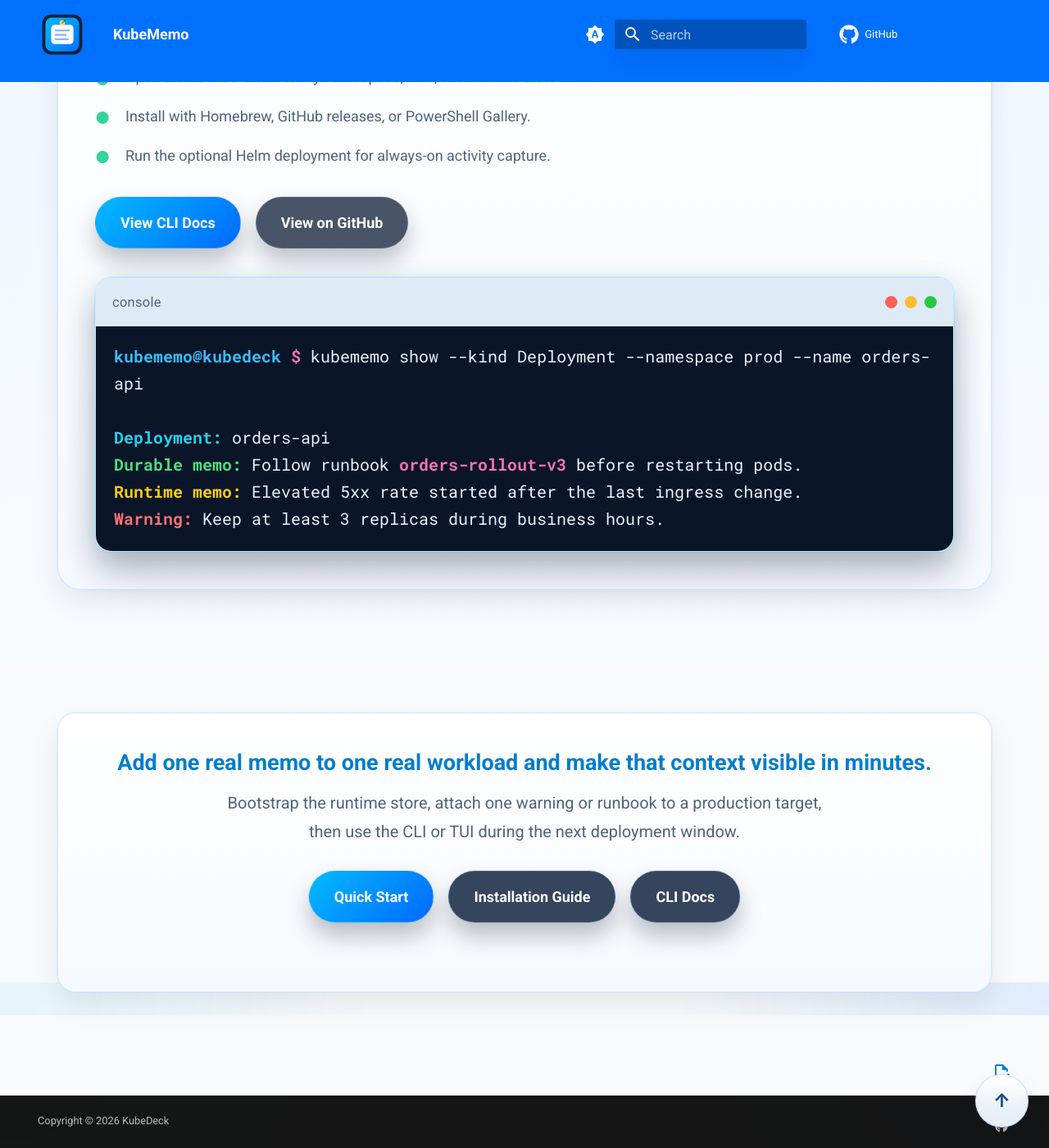
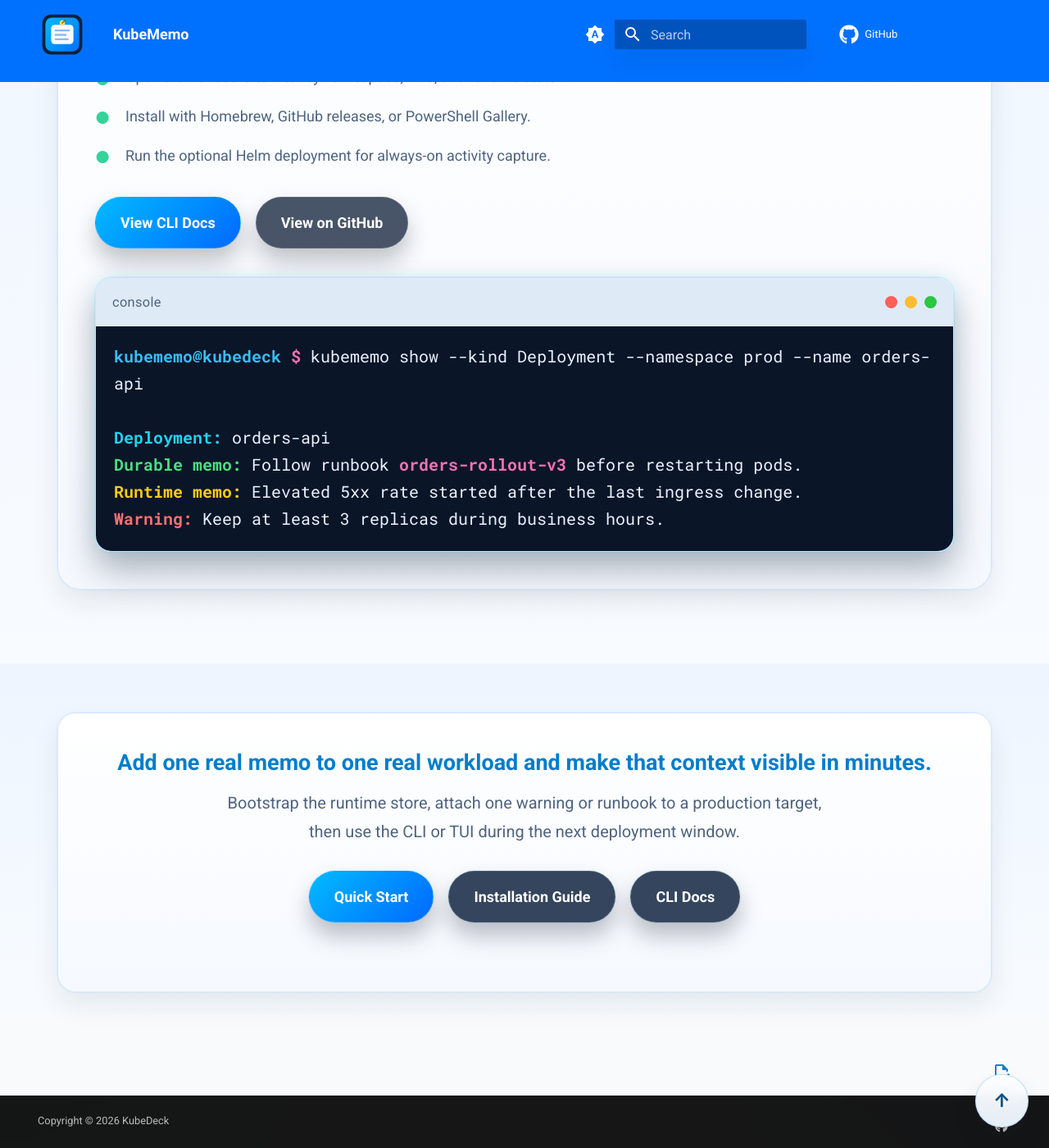
Before and after one commit to KubeDeckio/KubeMemo, an MkDocs documentation site: the page built from docs/index.md, in a window 1280 px wide and 1400 px high, scrolled down 4402 px. Shown: the whole window at 82% size. Built offline with MkDocs 1.6.1 and Material for MkDocs 9.7.7, drawn with Linux system fonts in a browser that asks for light colours; comment, search, counter and statistics services are not loaded.

Commit message:
feat: enhance home section with call-to-action styling and update layout

```diff
--- a/docs/stylesheets/extra.css
+++ b/docs/stylesheets/extra.css
@@ -1069,6 +1069,10 @@
   background: linear-gradient(180deg, rgba(12, 26, 46, 0.92), rgba(17, 35, 61, 0.96));
 }
 
+.km-home-section--cta {
+  background: linear-gradient(180deg, rgba(15, 27, 47, 0.98), rgba(16, 29, 51, 0.98));
+}
+
 .km-home-section-heading {
   max-width: 860px;
   margin: 0 auto 2rem;
@@ -1536,6 +1540,11 @@
   background: linear-gradient(180deg, #edf5ff, #f8fbff);
 }
 
+[data-md-color-scheme="default"] .km-home-section--cta,
+[data-md-color-scheme="light"] .km-home-section--cta {
+  background: linear-gradient(180deg, #eef5ff, #f7fbff);
+}
+
 [data-md-color-scheme="default"] .km-home-command-card code,
 [data-md-color-scheme="default"] .km-home-terminal-window code,
 [data-md-color-scheme="light"] .km-home-command-card code,
--- a/overrides/home.html
+++ b/overrides/home.html
@@ -226,7 +226,7 @@
     </div>
   </section>
 
-  <section class="km-home-section km-home-section--tight">
+  <section class="km-home-section km-home-section--tight km-home-section--cta">
     <div class="km-home-shell">
       <div class="km-home-cta">
         <h2>Add one real memo to one real workload and make that context visible in minutes.</h2>
```
